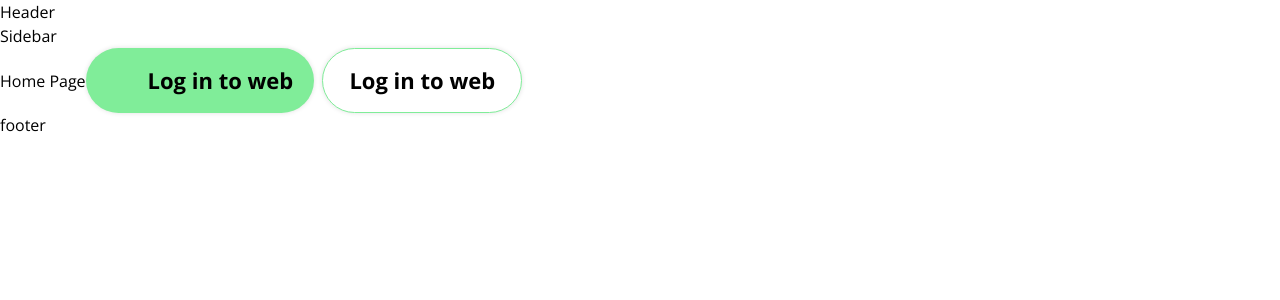
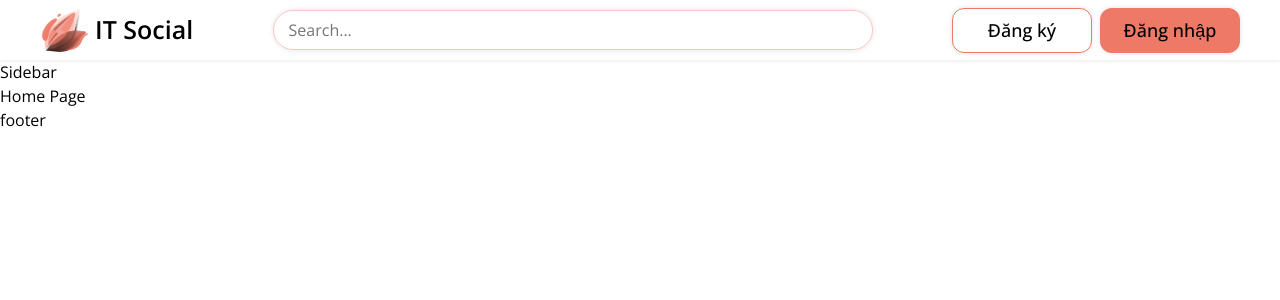
Before and after one commit to syurodev/ITS, a React (Create React App) app in the folder sit/: page / in a window 1280 px wide. Shown: the top 300 px of the page. Built offline with nearby package versions, Linux system fonts and the light colour scheme; what lord-icon-element would draw is missing.

Commit message:
header component

```diff
--- a/sit/package.json
+++ b/sit/package.json
@@ -6,6 +6,7 @@
     "@testing-library/jest-dom": "^5.16.5",
     "@testing-library/react": "^13.4.0",
     "@testing-library/user-event": "^13.5.0",
+    "@tippyjs/react": "^4.2.6",
     "classnames": "^2.3.2",
     "lord-icon-element": "^4.0.3",
     "lottie-web": "^5.10.2",
@@ -22,7 +23,7 @@
     "sass": "^1.58.0"
   },
   "scripts": {
-    "start": "react-app-rewired start",
+    "start": "GENERATE_SOURCEMAP=false && react-app-rewired start",
     "build": "react-app-rewired build",
     "test": "react-app-rewired test",
     "eject": "react-app-rewired eject"
--- a/sit/src/App.js
+++ b/sit/src/App.js
@@ -1,5 +1,4 @@
 import { Fragment } from "react";
-
 import { BrowserRouter as Router, Routes, Route } from "react-router-dom";
 import { publicRoutes } from "~/routes";
 import { DefaultLayout } from "~/components/layouts";
--- /dev/null
+++ b/sit/src/assets/images/index.js
@@ -0,0 +1,5 @@
+const images = {
+  logo: require("~/assets/images/logo.png"),
+};
+
+export default images;
--- a/sit/src/components/Button/Button.module.scss
+++ b/sit/src/components/Button/Button.module.scss
@@ -4,16 +4,16 @@
   text-align: center;
   justify-content: center;
   border: 1.5px solid transparent;
-  border-radius: 10px;
+  border-radius: 12px;
   cursor: pointer;
   transition: all .1s linear;
   box-shadow: var(--box-shadow-color);
 
   //medium size
-  min-width: 150px;
+  min-width: 140px;
   padding: 8px 15px;
   font-size: 1.8rem;
-  font-weight: 700;
+  font-weight: 500;
 
   + .wrapper {
     margin-left: 8px;
@@ -30,7 +30,7 @@
 
 .icon {
   display: flex;
-  align-self: center;
+  align-items: center;
 }
 
 .icon + .title, .title + .icon {
--- a/sit/src/components/GlobalStyles/GlobalStyles.scss
+++ b/sit/src/components/GlobalStyles/GlobalStyles.scss
@@ -1,15 +1,17 @@
 @import url('https://fonts.googleapis.com/css2?family=Open+Sans:ital,wght@0,300;0,400;0,500;0,600;0,700;1,400&display=swap');
 
 :root {
-  --primary-color: #80ed99;
-  --primary-color-hover: #77dd8e;
-  --primary-color-outline-hover: rgba(112, 214, 136,.3);
+  --primary-color: #ed7966;
+  --primary-color-light: rgba(237, 120, 102, 0.392);
+  --primary-color-hover: #e76c59;
+  --primary-color-outline-hover: rgba(231, 108, 89, .3);
   --green: #43aa8b;
   --yellow: #f9c74f;
   --red: #f94144;
   --orange: #f3722c;
   --white: #fff;
-  --black: #000;
+  --black: #030e12;
+  --light-gray: rgba(22, 24, 35, 0.06);
   --box-shadow-color: rgb(0 0 0 / 12%) 0px 0px 5px;
   --box-shadow-color-hover: rgb(0 0 0 / 12%) 0px 0px 15px;
 }
--- /dev/null
+++ b/sit/src/components/Popper/index.js
@@ -0,0 +1 @@
+export { default as Wrapper } from "./Wrapper.js";
--- a/sit/src/components/layouts/components/Header/Header.module.scss
+++ b/sit/src/components/layouts/components/Header/Header.module.scss
@@ -0,0 +1,74 @@
+.wrapper {
+  height: 60px;
+  box-shadow: var(--box-shadow-color);
+
+
+}
+
+.topbar-container {
+  width: 1200px;
+  height: 100%;
+  display: flex;
+  justify-content: space-between;
+  align-items: center;
+  margin: 0 auto;
+}
+
+//left
+.logo{
+  display: flex;
+  align-items: center;
+
+  .logo-text {
+    font-size: 25px;
+    font-weight: 600;
+    margin-left: 5px;
+  }
+  .logo-image{
+    width: 50px;
+    object-fit: cover;
+  }
+}
+
+//center
+.search-box {
+  display: flex;
+  align-items: center;
+  width: 600px;
+  height: 40px;
+  border-radius: 999px;
+  padding: 10px 15px;
+  border: 1.2px solid var(--primary-color-light);
+  box-shadow: var(--box-shadow-color);
+  transition: all 0.1s linear;
+
+  span {
+    display: flex;
+    align-items: center;
+  }
+
+  &:focus-within {
+    border-color: var(--primary-color);
+    box-shadow: var(--box-shadow-color-hover);
+  }
+}
+
+.search-input {
+  width: 100%;
+  background-color: transparent;
+  outline: none;
+  border: none;
+  padding: 5px 0px;
+}
+
+.search-button {
+  display: flex;
+  align-items: center;
+  cursor: pointer;
+}
+
+//right
+.actions {
+  display: flex;
+  align-items: center;
+}
--- a/sit/src/components/layouts/components/Header/index.js
+++ b/sit/src/components/layouts/components/Header/index.js
@@ -1,10 +1,73 @@
+import { useState, useEffect, useRef } from "react";
 import classNames from "classnames/bind";
 import style from "./Header.module.scss";
+import lottie from "lottie-web";
+import { defineElement } from "lord-icon-element";
+import Button from "~/components/Button";
 
+import images from "~/assets/images";
+
+defineElement(lottie.loadAnimation);
 const cx = classNames.bind(style);
 
 function Header() {
-  return <h2>Header</h2>;
+  const [input, setInput] = useState("");
+  const [changeSearchButton, setChangeSearchButton] = useState(false);
+  const searchIcon = useRef();
+
+  useEffect(() => {
+    if (input.length > 0) {
+      setChangeSearchButton(true);
+    } else {
+      setChangeSearchButton(false);
+    }
+  }, [input]);
+
+  useEffect(() => {
+    if (changeSearchButton) {
+      searchIcon.current.innerHTML = `<lord-icon
+          src="https://cdn.lordicon.com/xfftupfv.json"
+          trigger="loop"
+          delay="500"
+          colors="primary:#ed7966"
+          style={{ width: "30px", height: "30px" }}
+      </lord-icon>`;
+    } else {
+      searchIcon.current.innerHTML = `<lord-icon
+        src="https://cdn.lordicon.com/xfftupfv.json"
+        trigger="click"
+        colors="primary:#030e12"
+        style={{ width: "30px", height: "30px" }}
+      ></lord-icon>`;
+    }
+  }, [changeSearchButton]);
+
+  return (
+    <header className={cx("wrapper")}>
+      <div className={cx("topbar-container")}>
+        <div className={cx("logo")}>
+          <img className={cx("logo-image")} src={images.logo} alt="IT Social" />
+          <samp className={cx("logo-text")}>IT Social</samp>
+        </div>
+
+        {/* Search Box */}
+        <div className={cx("search-box")}>
+          <input
+            className={cx("search-input")}
+            type="text"
+            placeholder="Search..."
+            onChange={(e) => setInput(e.target.value)}
+          />
+          <button ref={searchIcon} className={cx("search-button")}></button>
+        </div>
+
+        <div className={cx("actions")}>
+          <Button outline>Đăng ký</Button>
+          <Button primary>Đăng nhập</Button>
+        </div>
+      </div>
+    </header>
+  );
 }
 
 export default Header;
--- a/sit/src/pages/Home/index.js
+++ b/sit/src/pages/Home/index.js
@@ -1,35 +1,13 @@
 import React from "react";
 import classNames from "classnames/bind";
-import lottie from "lottie-web";
-import { defineElement } from "lord-icon-element";
+import style from "./Home.module.scss";
 
-import style from "./Home.module.scss";
-import Button from "~/components/Button";
-
-defineElement(lottie.loadAnimation);
 const cx = classNames.bind(style);
 
 const Home = () => {
   return (
     <div className={cx("wrapper")}>
       <h1>Home Page</h1>
-      <Button
-        primary
-        rounded
-        leftIcon={
-          <lord-icon
-            src="https://cdn.lordicon.com/akuwjdzh.json"
-            trigger="hover"
-            style={{ width: "250px", height: "250px" }}
-          ></lord-icon>
-        }
-        large
-      >
-        Log in to web
-      </Button>
-      <Button outline rounded large>
-        Log in to web
-      </Button>
     </div>
   );
 };
```
Also changed, not shown: sit/src/components/Popper/Wrapper.js (added, +11 -0 lines), sit/src/assets/images/logo.png (added), sit/src/components/Popper/Popper.module.scss (added), 1 other file (tests, documents, lock files or other folders).
